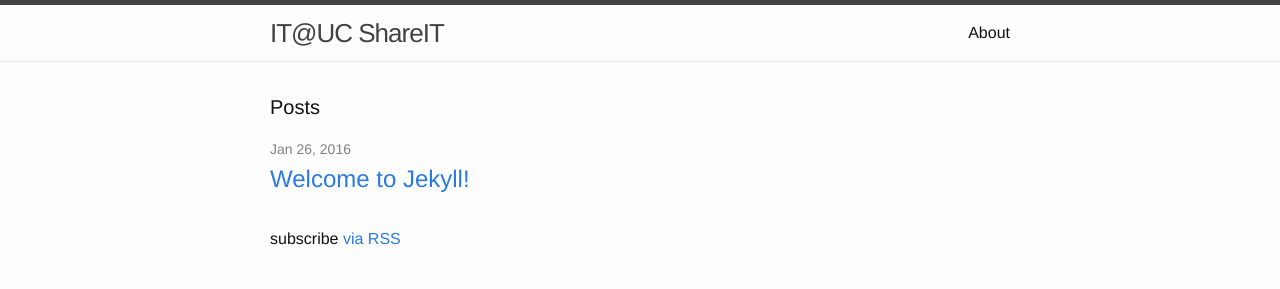
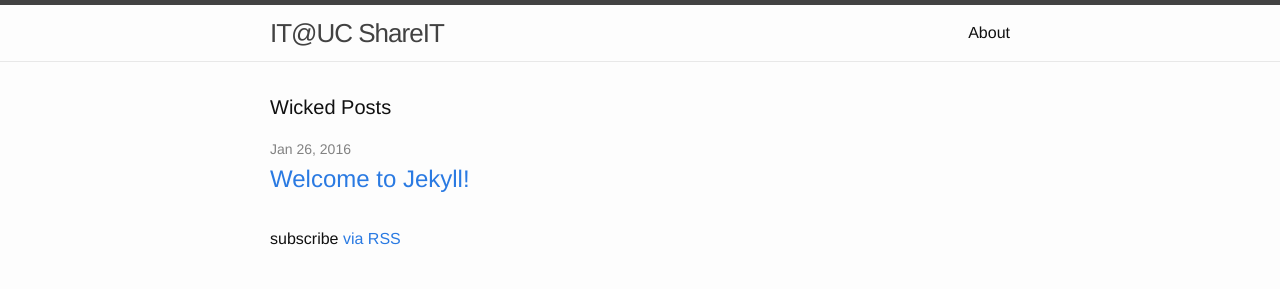
Before and after one commit to UCITShareIT/ucitshareit.github.io, a Jekyll site: the page built from index.html, in a window 1280 px wide. Shown: the top 289 px of the page. Built offline with Jekyll 4.4.1, drawn with Linux system fonts in a browser that asks for light colours.

Commit message:
Updated index.html

```diff
--- a/index.html
+++ b/index.html
@@ -1,10 +1,12 @@
 ---
 layout: default
+published: true
 ---
+
 
 <div class="home">
 
-  <h1 class="page-heading">Posts</h1>
+  <h1 class="page-heading">Wicked Posts</h1>
 
   <ul class="post-list">
     {% for post in site.posts %}
```
